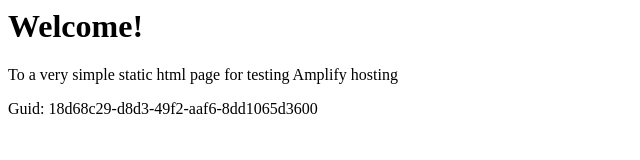
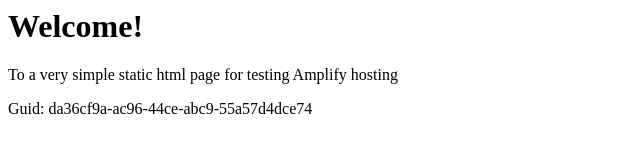
Before and after one commit to aws-aemilia-yul/Github-PR-Commit-Integration-Test-DoNotTouch-GithubWebhookPreviewCanaryTest-v1-preprod-ca-central-1, a website: page src/index.html in a window 1280 px wide. Shown: the full height of the page, 0-640 px from the left. Drawn offline with Linux system fonts and the light colour scheme.

Commit message:
commit from integ tests

```diff
--- a/src/index.html
+++ b/src/index.html
@@ -12,6 +12,6 @@
 <body>
     <h1>Welcome!</h1>
     <p>To a very simple static html page for testing Amplify hosting</p>
-    <p>Guid: 18d68c29-d8d3-49f2-aaf6-8dd1065d3600</p></body>
+    <p>Guid: da36cf9a-ac96-44ce-abc9-55a57d4dce74</p></body>
 
 </html>
```
